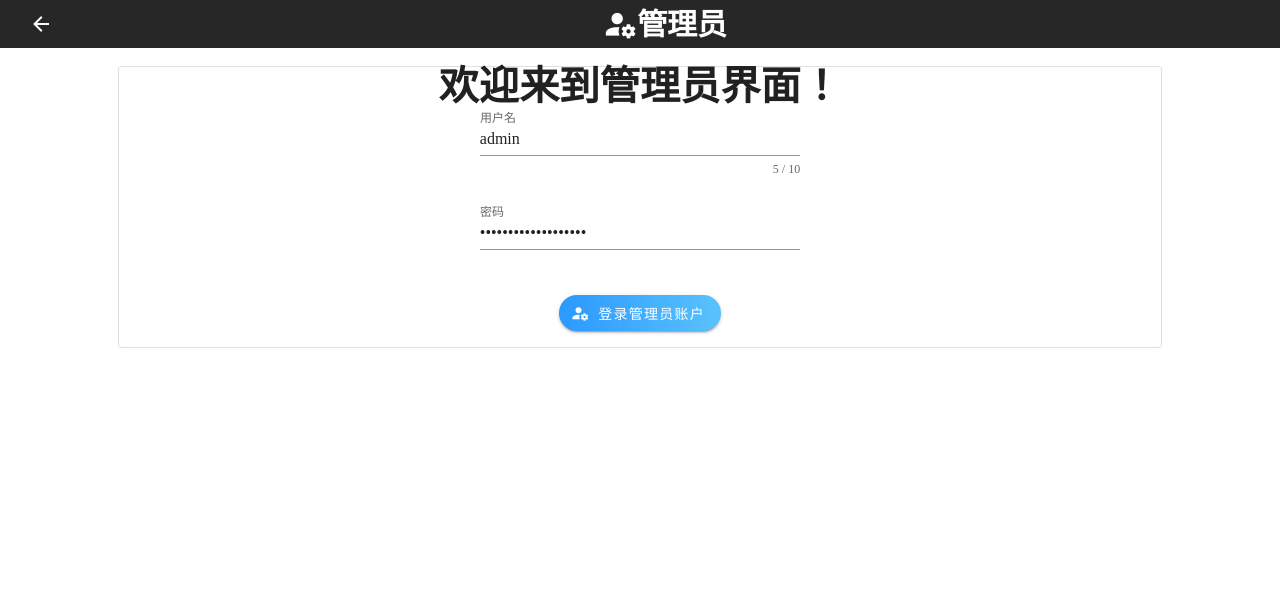
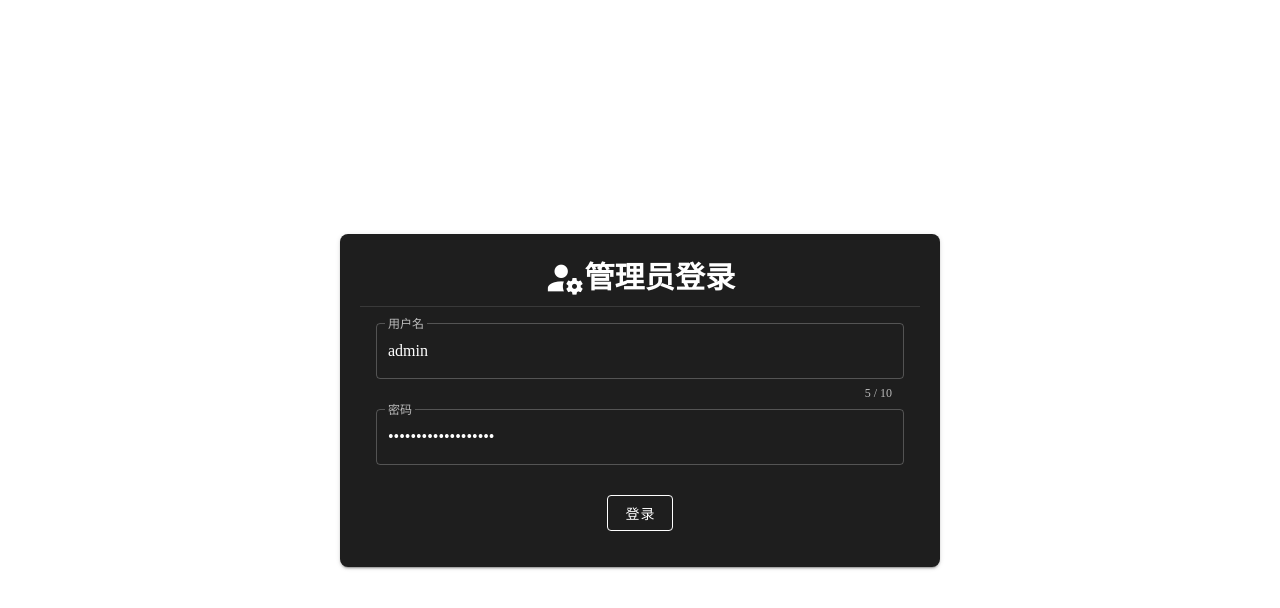
Before and after one commit to sink12138/infinite-academic, a Vue app in the folder frontend/: page /admin in a window 1280 px wide. Shown: the top 608 px of the page. Built offline with nearby package versions, Linux system fonts and the light colour scheme; a web font is replaced by a local one; what vue-clipboard2 would draw is missing.

Commit message:
admin style

```diff
--- a/frontend/src/components/AdminAccountManagement.vue
+++ b/frontend/src/components/AdminAccountManagement.vue
@@ -29,16 +29,21 @@
               append-icon="mdi-magnify"
               @click:append="searchAccount"
               label="账号搜索"
-              single-line
               hide-details
+              outlined
               @input="searchAccount"
             ></v-text-field>
 
-            <v-checkbox
+            <v-spacer></v-spacer>
+
+            <v-switch
+              class="pr-2"
               v-model="scholar"
-              :label="'是否仅显示学者账户'"
               @change="getAccounts"
-            ></v-checkbox>
+              inset
+              hide-details
+              label="仅显示学者账户"
+            ></v-switch>
 
             <v-dialog
               v-model="dialog"
@@ -46,16 +51,13 @@
             >
               <template v-slot:activator="{ on, attrs }">
                 <v-btn
-                  class="addAccount"
-                  dark
+                  outlined
                   v-bind="attrs"
                   v-on="on"
-                  rounded
                 >
-                  <v-icon dark>
+                  <v-icon>
                     mdi-plus
                   </v-icon>
-
                   新增账户
                 </v-btn>
               </template>
--- a/frontend/src/components/AdminSetting.vue
+++ b/frontend/src/components/AdminSetting.vue
@@ -26,17 +26,23 @@
             <v-spacer></v-spacer>
 
             <v-switch
+              class="pr-2"
               v-model="autoRefresh"
               @change="autoRefresh_f"
               inset
-              :label="`自动刷新`"
+              hide-details
+              label="自动刷新"
             ></v-switch>
 
-            <v-icon
+            <v-btn outlined>
+              <v-icon
               @click="getTasks"
             >
               mdi-refresh
             </v-icon>
+              刷新
+            </v-btn>
+
 
             <v-dialog
               v-model="dialog"
@@ -95,12 +101,12 @@
                     <p
                       v-if="radioGroup == 0"
                     >
-                      频率：每{{ frequency }}天{{ hour }}点更新
+                      频率:每{{ frequency }}天{{ hour }}点更新
                     </p>
                     <p
                       v-if="radioGroup == 1"
                     >
-                      频率：每{{ frequency }}月{{ hour }}点更新
+                      频率:每{{ frequency }}月{{ hour }}点更新
                     </p>
                   </v-container>
                 </v-card-text>
--- a/frontend/src/components/BasePaper.vue
+++ b/frontend/src/components/BasePaper.vue
@@ -58,6 +58,7 @@
         <v-btn
           small
           outlined
+          @click="hrefname('topic', keyword)"
         >
           <v-icon small>
             mdi-tag-outline
@@ -98,7 +99,7 @@
       <span v-if="paperdata.subjects">
         <span>学科分类:</span>&nbsp;
         <span v-for="subject in paperdata.subjects" :key="subject.id">
-          <a @click="hrefname('subject',subject)">{{subject}}&nbsp;</a>
+          <span class="link" @click="hrefname('subject',subject)">{{subject}}&nbsp;</span>
         </span>
       </span>
       <br>
--- a/frontend/src/components/MessageDialog.vue
+++ b/frontend/src/components/MessageDialog.vue
@@ -1,7 +1,21 @@
 <template>
   <v-dialog v-model="dialog" width="500">
     <template v-slot:activator="{ on, attrs }">
-      <v-btn v-bind="attrs" v-on="on" small @click="getDetails()">
+      <v-icon
+        v-if="path == 'admin'"
+        v-bind="attrs"
+        v-on="on"
+        @click="getDetails()"
+        >mdi-information-outline</v-icon
+      >
+      <v-btn
+        v-else
+        outlined
+        v-bind="attrs"
+        v-on="on"
+        small
+        @click="getDetails()"
+      >
         <v-icon>mdi-information-outline</v-icon>
         详细
       </v-btn>
@@ -180,7 +194,6 @@
             </v-card-text>
           </v-col>
         </v-row>
-
       </v-container>
 
       <!-- 修改论文 -->
@@ -288,10 +301,10 @@
 </template>
 
 <script>
-import CardPaper from "../components/card/CardPaper.vue"
+import CardPaper from "../components/card/CardPaper.vue";
 export default {
   components: {
-    CardPaper
+    CardPaper,
   },
   data() {
     return {
@@ -301,50 +314,55 @@ export default {
       type: "",
       data: [],
       basic: {},
-      content: {"add": {
-			"abstract": "假装这是一大段摘要",
-			"authors": [
+      content: {
+        add: {
+          abstract: "假装这是一大段摘要",
+          authors: [
             {
-					"id": "GF_4ynwBF-Mu8unTG1hc",
-					"instName": "北京航空航天大学软件学院",
-					"name": "谭火彬"
-				}
+              id: "GF_4ynwBF-Mu8unTG1hc",
+              instName: "北京航空航天大学软件学院",
+              name: "谭火彬",
+            },
           ],
-			"date": "2021-10-15",
-			"doi": "10.1007/BF02943174",
-			"institutions": [
+          date: "2021-10-15",
+          doi: "10.1007/BF02943174",
+          institutions: [
             {
-					"id": "GF_4ynwBF-Mu8unTG1hc",
-					"name": "北京航空航天大学软件学院"
-				}
+              id: "GF_4ynwBF-Mu8unTG1hc",
+              name: "北京航空航天大学软件学院",
+            },
           ],
-			"journal": {
-				"endPage": 514,
-				"id": "GF_4ynwBF-Mu8unTG1hc",
-				"issue": "02",
-				"startPage": 114,
-				"title": "Science",
-				"volume": 43
+          journal: {
+            endPage: 514,
+            id: "GF_4ynwBF-Mu8unTG1hc",
+            issue: "02",
+            startPage: 114,
+            title: "Science",
+            volume: 43,
           },
-			"keywords": [],
-			"publisher": "Elsevier",
-			"referencePapers": [
+          keywords: [],
+          publisher: "Elsevier",
+          referencePapers: [
             {
-					"id": "",
-					"title": ""
-				}
+              id: "",
+              title: "",
+            },
           ],
-			"subjects": [],
-			"title": "",
-			"type": "期刊论文",
-			"year": 2021
-		}},
+          subjects: [],
+          title: "",
+          type: "期刊论文",
+          year: 2021,
+        },
+      },
     };
   },
   props: {
     message: {
       type: Object,
       default: () => {},
+    },
+    path: {
+      type: String,
     },
   },
   methods: {
@@ -374,7 +392,7 @@ export default {
         default:
           this.type = "";
       }
-      console.log(this.$route.path)
+      console.log(this.$route.path);
       if (this.$route.path == "/user/apply") {
         this.$axios({
           method: "get",
@@ -393,8 +411,7 @@ export default {
           .catch((error) => {
             console.log(error);
           });
-      }
-      else if (this.$route.path == "/admin") {
+      } else if (this.$route.path == "/admin") {
         this.$axios({
           method: "get",
           url: "/api/admin/review/details/" + this.message.id,
@@ -437,9 +454,9 @@ export default {
     href(type, id) {
       if (id == null) {
         this.$notify({
-          title: '数据缺失',
-          message: '信息暂未收录，给您带来不便敬请谅解。',
-          type: 'warning'
+          title: "数据缺失",
+          message: "信息暂未收录，给您带来不便敬请谅解。",
+          type: "warning",
         });
         return;
       }
--- a/frontend/src/views/Admin.vue
+++ b/frontend/src/views/Admin.vue
@@ -1,37 +1,25 @@
 <template>
-  <div>
-    <Banner
-      :title="{
-        text: this.isLogin?this.menu[this.menu_id - 1].title:'管理员',
-        icon: 'mdi-account-cog',
-        time: this.logoutTime,
-        status: this.isLogin
-      }"
-      @logout="Logout"
-    ></Banner>
-
-    <v-row
-      justify="center"
-      align="center"
-    >
-      <v-card
-        flat
-        style="top:30px"
-        width="80%"
-      >
+  <v-app>
     <v-navigation-drawer
       v-if="this.isLogin"
-          permanent
-          floating
       fixed
-          style="top:60px"
-          color="transparent"
-          width="10%"
+      dark
+      app
+      class="d-flex justify-center"
     >
-          <v-list
-            nav
-            rounded
-          >
+      <v-list-item>
+        <v-list-item-content>
+          <v-list-item-title class="text-h6 pa-5">
+            {{ this.menu[this.menu_id - 1].title }}
+          </v-list-item-title>
+          <v-list-item-subtitle>
+            将于 <v-icon>mdi-clock</v-icon>
+            <span>{{ this.logoutTime }} </span>
+            <span>自动退出</span>
+          </v-list-item-subtitle>
+        </v-list-item-content>
+      </v-list-item>
+      <v-list nav>
         <v-list-item
           v-for="(item, id) in menu"
           :key="id"
@@ -43,137 +31,91 @@
           <v-list-item-title>{{ item.title }}</v-list-item-title>
         </v-list-item>
       </v-list>
+      <v-list-item>
+        <v-list-item-content>
+          <v-btn @click="Logout" small outlined> 登出 </v-btn>
+        </v-list-item-content>
+      </v-list-item>
     </v-navigation-drawer>
 
-
-        <v-card
-          class="welcome"
-          v-if="menu_id == 0"
-          flat
-          outlined
-        >
-          <v-card-title>
-            <v-row
-              justify="center"
-              align="center"
-            >
-              <h1>欢迎来到管理员界面！</h1>
+    <v-main app>
+      <v-container class="personal" v-if="menu_id == 0" style="height: 100%">
+        <v-card class="pa-5" width="600" dark rounded="lg">
+          <v-card-title class="pb-5">
+            <v-row justify="center" align="center">
+              <v-icon x-large> mdi-account-cog </v-icon>
+              <h2>管理员登录</h2>
             </v-row>
           </v-card-title>
 
+          <v-divider></v-divider>
+
           <v-card-text>
-            <v-form
-              ref="userForm"
-              v-model="valid"
-              lazy-validation
-            >
-              <v-row
-                justify="center"
-                align="center"
-              >
-                <v-col
-                  clos="12"
-                  sm="4"
-                >
+            <v-form ref="userForm" v-model="valid" lazy-validation>
               <v-text-field
+                outlined
                 v-model="userName"
                 :counter="10"
                 :rules="userNameRules"
                 label="用户名"
                 required
               ></v-text-field>
-                </v-col>
-              </v-row>
 
-              <v-row
-                justify="center"
-                align="center"
-              >
-                <v-col
-                  clos="12"
-                  sm="4"
-                >
               <v-text-field
+                outlined
                 v-model="passWords"
                 :rules="passWordsRules"
                 label="密码"
                 type="password"
                 required
               ></v-text-field>
-                </v-col>
-              </v-row>
 
-              <v-row>
-                <v-col>
-                  <v-btn
-                    class="login"
-                    v-if="!isLogin"
-                    @click="Login"
-                    dark
-                  >
-                    <v-icon left>
-                      mdi-account-cog
-                    </v-icon>
-                    登录管理员账户
+              <v-btn outlined bottom v-if="!isLogin" @click="Login">
+                登录
               </v-btn>
-                </v-col>
-              </v-row>
             </v-form>
           </v-card-text>
         </v-card>
+      </v-container>
 
-        <v-card
-          class="personal"
-          v-if="menu_id == 1"
-          flat
-          height="150"
-        >
-          <v-card-title>
-            <v-row
-              justify="center"
-              align="center"
-            >
-              <h1>欢迎进入管理员系统，{{ this.userName }}！</h1>
-            </v-row>
-          </v-card-title>
+      <v-card class="personal" v-if="menu_id == 1" flat height="100%">
+        <v-card class="mx-auto">
+          <h1 class="pa-5">
+            <v-icon x-large>mdi-account</v-icon>
+            {{ this.userName }},已登入管理员系统
+          </h1>
+          <v-list-item two-line>
+            <v-list-item-content>
+              <v-list-item-title class="text-h5"> 北京 </v-list-item-title>
+              <v-list-item-subtitle>{{ this.date }}</v-list-item-subtitle>
+            </v-list-item-content>
+          </v-list-item>
+        </v-card>
       </v-card>
 
-        <div
-          class="accountManagement"
-          v-if="menu_id == 2"
-        >
+      <div class="accountManagement" v-if="menu_id == 2">
         <AccountManagement></AccountManagement>
       </div>
 
-        <div
-          class="reviewApplication"
-          v-if="menu_id == 3"
-        >
+      <div class="reviewApplication" v-if="menu_id == 3">
         <ReviewApplication></ReviewApplication>
       </div>
 
-        <div
-          class="systemSettings"
-          v-if="menu_id == 4"
-        >
+      <div class="systemSettings" v-if="menu_id == 4">
         <SystemSetting></SystemSetting>
       </div>
-      </v-card>
-    </v-row>
-
-  </div>
+    </v-main>
+  </v-app>
 </template>
 
 <script>
-import Banner from '../components/AdminBanner.vue'
-import AccountManagement from '../components/AdminAccountManagement.vue'
-import ReviewApplication from '../components/AdminReviewApplication.vue'
-import SystemSetting from '../components/AdminSetting.vue'
+import AccountManagement from "../components/AdminAccountManagement.vue";
+import ReviewApplication from "../components/AdminReviewApplication.vue";
+import SystemSetting from "../components/AdminSetting.vue";
 import { sha256 } from "js-sha256";
 
 export default {
   components: {
-    Banner,
     AccountManagement,
     ReviewApplication,
     SystemSetting,
@@ -185,39 +127,44 @@ export default {
       valid: true,
       userName: "admin",
       userNameRules: [
-        v => !!v || "用户名不能为空",
-        v => (v && v.length <= 10) || "用户名不能超过10个字符",
+        (v) => !!v || "用户名不能为空",
+        (v) => (v && v.length <= 10) || "用户名不能超过10个字符",
       ],
       passWords: "admin-academic-2021",
-      passWordsRules: [
-        v => !!v || "密码不能为空",
-      ],
+      passWordsRules: [(v) => !!v || "密码不能为空"],
       menu_id: 0,
-      menu:[
+      menu: [
         {
           menu_id: 1,
-          title:"个人中心",
-          icon:"mdi-account-cog-outline",
+          title: "个人中心",
+          icon: "mdi-account-cog-outline",
         },
         {
           menu_id: 2,
-          title:"账号管理",
-          icon:"mdi-account-box-multiple-outline",
+          title: "账号管理",
+          icon: "mdi-account-box-multiple-outline",
         },
         {
           menu_id: 3,
-          title:"审核申请",
-          icon:"mdi-check-circle-outline",
+          title: "审核申请",
+          icon: "mdi-check-circle-outline",
         },
         {
           menu_id: 4,
-          title:"系统设置",
-          icon:"mdi-cog-outline",
+          title: "系统设置",
+          icon: "mdi-cog-outline",
         },
       ],
-    }
+      date: new Date(),
+    };
   },
-  methods:{
+  mounted() {
+    let that = this;
+    this.timer = setInterval(function () {
+      that.date = new Date().toLocaleString();
+    });
+  },
+  methods: {
     setMenu(i) {
       this.menu_id = i;
     },
@@ -230,9 +177,9 @@ export default {
           username: this.userName,
           password: sha256(this.passWords),
         },
-        headers:{
-          'token':token
-        }
+        headers: {
+          token: token,
+        },
       }).then((response) => {
         console.log(response.data);
         if (response.data.success === true) {
@@ -243,7 +190,9 @@ export default {
           });
           this.isLogin = true;
           this.menu_id = 1;
-          this.logoutTime = new Date((new Date().getTime() + 1000 * 30 * 60)).toLocaleTimeString();
+          this.logoutTime = new Date(
+            new Date().getTime() + 1000 * 30 * 60
+          ).toLocaleTimeString();
           this.leftTime = 30 * 60;
           this.timer = setInterval(() => {
             this.leftTime--;
@@ -268,18 +217,35 @@ export default {
       });
     },
 
-    Logout () {
-      this.isLogin = false
-      this.menu_id = 0
+    Logout() {
+      this.isLogin = false;
+      this.menu_id = 0;
     },
   },
+  beforeDestroy: function () {
+    if (this.timer) {
+      clearInterval(this.timer);
     }
+  },
+};
 </script>
 
 <style>
 .login {
-  background:-webkit-gradient(linear, 100% 0%, 0% 0%,from(#59C2FD), to(#2B99FF));
+  background: -webkit-gradient(
+    linear,
+    100% 0%,
+    0% 0%,
+    from(#59c2fd),
+    to(#2b99ff)
+  );
   border-radius: 20px;
   color: #fff;
 }
+.personal {
+  display: flex;
+  flex-direction: column;
+  justify-content: space-around;
+  align-items: center;
+}
 </style>
```
Also changed, not shown: frontend/src/components/AdminReviewApplication.vue (+132 -174 lines). Lines whose indentation alone changed are shown as unchanged.
